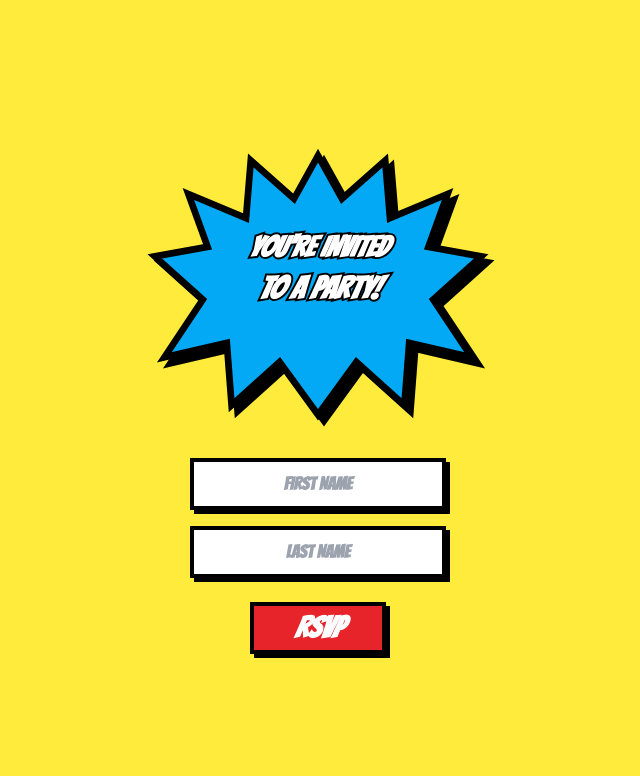
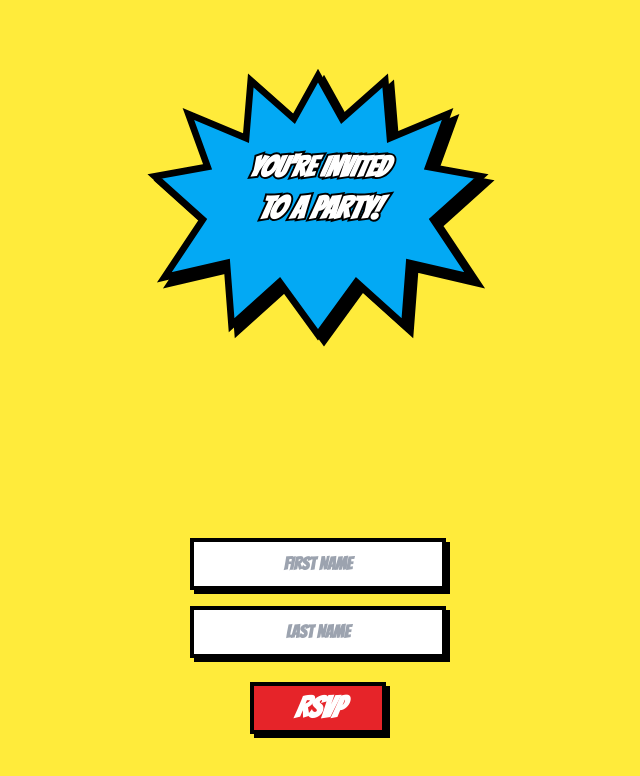
Before and after one commit to mikejm7/hello-world, a Next.js app: page / in a window 1280 px wide. Shown: the top 776 px of the page, without its empty margins (322-962 px from the left). Built offline with nearby package versions, Linux system fonts and the light colour scheme.

Commit message:
Update page.tsx

```diff
--- a/app/page.tsx
+++ b/app/page.tsx
@@ -1,10 +1,53 @@
 'use client';
-import React, { useState, useEffect } from 'react';
+import React, { useState, useEffect, useRef } from 'react';
 import './globals.css';
 
+const WebSlinger = ({ trigger }: { trigger: number }) => {
+  const handRef = useRef<HTMLDivElement>(null);
+  const [coords, setCoords] = useState({ x: 0, y: 0 });
+  const [active, setActive] = useState(false);
+
+  useEffect(() => {
+    setActive(false);
+    const timeout = setTimeout(() => setActive(true), 50);
+    return () => clearTimeout(timeout);
+  }, [trigger]);
+
+  useEffect(() => {
+    let frame: number;
+    const update = () => {
+      if (handRef.current) {
+        const rect = handRef.current.getBoundingClientRect();
+        setCoords({ x: rect.left + 5, y: rect.top + 5 });
+      }
+      frame = requestAnimationFrame(update);
+    };
+    update();
+    return () => cancelAnimationFrame(frame);
+  }, []);
+
+  if (!active) return null;
+
+  return (
+    <div className="fixed inset-0 pointer-events-none z-50">
+      <svg className="absolute inset-0 w-full h-full overflow-visible">
+        <line x1="-200" y1="-200" x2={coords.x} y2={coords.y} stroke="white" strokeWidth="4" className="web-line web-entry-trigger" />
+        <line x1="120%" y1="-200" x2={coords.x} y2={coords.y} stroke="white" strokeWidth="4" className="web-line web-exit-trigger" />
+      </svg>
+      <div className="fixed top-0 left-0 spidey-trigger">
+        <div className="relative w-40 h-40">
+          <img src="/spidey-swing.png" alt="Spidey" className="w-full h-auto drop-shadow-2xl" />
+          <div ref={handRef} className="absolute" style={{ top: '65%', left: '15%', width: '1px', height: '1px' }} />
+        </div>
+      </div>
+    </div>
+  );
+};
+
 export default function SpideyInvite() {
-  const [step, setStep] = useState(1); // 1: Name, 2: Info, 3: Qty, 4: Kids, 5: Final
+  const [step, setStep] = useState(1);
   const [isSwinging, setIsSwinging] = useState(false);
+  const [swingTrigger, setSwingTrigger] = useState(0);
   const [firstName, setFirstName] = useState('');
   const [lastName, setLastName] = useState('');
   const [email, setEmail] = useState('');
@@ -13,18 +56,13 @@ export default function SpideyInvite() {
   const [kidNames, setKidNames] = useState<string[]>([]);
   const [emailSubmitted, setEmailSubmitted] = useState(false);
 
-  // Transition helper
   const triggerTransition = (nextStep: number) => {
     setIsSwinging(true);
+    setSwingTrigger(prev => prev + 1);
     setTimeout(() => {
       setStep(nextStep);
       setIsSwinging(false);
-    }, 2000); // Clears screen during the swing
-  };
-
-  const handleInitialRSVP = (e: React.FormEvent) => {
-    e.preventDefault();
-    if (firstName && lastName) triggerTransition(2);
+    }, 2000);
   };
 
   const handleQtySubmit = (e: React.FormEvent) => {
@@ -33,61 +71,52 @@ export default function SpideyInvite() {
       if (parseInt(kids) > 0) {
         setKidNames(new Array(parseInt(kids)).fill(''));
         setStep(4);
-      } else {
-        triggerTransition(5);
-      }
+      } else triggerTransition(5);
     } else alert("At least 1 adult is required!");
   };
 
   return (
     <main className="relative w-full h-screen overflow-hidden flex flex-col items-center bg-[#FFEB3B]">
+      <WebSlinger trigger={swingTrigger} />
 
-      {/* SPIDEY ANIMATION LAYER */}
-      {isSwinging && (
-        <div className="fixed inset-0 z-50 pointer-events-none">
-          <img src="/spidey-swing.png" alt="Spidey" className="w-64 spidey-active" />
-        </div>
-      )}
-
-      {/* STEP 1: WELCOME SCREEN */}
+      {/* STEP 1: INITIAL SCREEN */}
       {!isSwinging && step === 1 && (
-        <div className="flex flex-col items-center w-full h-full justify-center">
-          <div className="animate-pop transform -translate-y-[10%] mb-12">
+        <div className="flex flex-col items-center justify-center h-full w-full">
+          <div className="animate-pop relative -top-[10%] mb-12">
             <svg viewBox="0 0 600 550" className="w-72 overflow-visible filter drop-shadow-[6px_6px_0px_black]">
               <path d="M300,20 L350,110 L440,30 L450,150 L570,100 L530,210 L640,230 L540,320 L620,440 L490,410 L480,540 L380,450 L300,560 L220,450 L120,540 L110,410 L-20,440 L60,320 L-40,230 L70,210 L30,100 L150,150 L160,30 L250,110 Z" fill="#03A9F4" stroke="black" strokeWidth="14" />
               <text x="50%" y="42%" textAnchor="middle" fontSize="60" fill="white" stroke="black" strokeWidth="8" paintOrder="stroke" className="uppercase font-bold italic">You're Invited</text>
               <text x="50%" y="58%" textAnchor="middle" fontSize="65" fill="white" stroke="black" strokeWidth="8" paintOrder="stroke" className="uppercase font-bold italic">to a Party!</text>
             </svg>
           </div>
-          <form onSubmit={handleInitialRSVP} className="flex flex-col items-center gap-4 w-64 transform translate-y-[10%] animate-pop delay-150">
-            <input name="given-name" autoComplete="given-name" required placeholder="FIRST NAME" value={firstName} onChange={(e) => setFirstName(e.target.value)} className="w-full p-2 border-4 border-black text-center text-lg font-bold bg-white shadow-[4px_4px_0px_black] uppercase outline-none" />
-            <input name="family-name" autoComplete="family-name" required placeholder="LAST NAME" value={lastName} onChange={(e) => setLastName(e.target.value)} className="w-full p-2 border-4 border-black text-center text-lg font-bold bg-white shadow-[4px_4px_0px_black] uppercase outline-none" />
+          <form onSubmit={(e) => { e.preventDefault(); if(firstName && lastName) triggerTransition(2); }}
+                className="flex flex-col items-center gap-4 w-64 relative top-[10%] animate-pop">
+            <input required placeholder="FIRST NAME" value={firstName} onChange={(e) => setFirstName(e.target.value)} className="w-full p-2 border-4 border-black text-center text-lg font-bold bg-white shadow-[4px_4px_0px_black] uppercase outline-none" />
+            <input required placeholder="LAST NAME" value={lastName} onChange={(e) => setLastName(e.target.value)} className="w-full p-2 border-4 border-black text-center text-lg font-bold bg-white shadow-[4px_4px_0px_black] uppercase outline-none" />
             <button type="submit" className="mt-2 bg-[#E62429] text-white text-3xl py-1 px-10 border-4 border-black shadow-[4px_4px_0px_black] uppercase italic font-bold">RSVP</button>
           </form>
         </div>
       )}
 
-      {/* STEP 2: MISSION DETAILS & CHOICE */}
+      {/* STEP 2: DETAILS */}
       {!isSwinging && step === 2 && (
-        <div className="flex flex-col items-center w-full h-full justify-center px-4">
-          <div className="animate-pop mb-4">
+        <div className="flex flex-col items-center justify-center h-full w-full px-4 animate-pop">
+          <div className="mb-4">
             <svg viewBox="0 0 600 350" className="w-64 overflow-visible filter drop-shadow-[6px_6px_0px_black]">
               <path d="M300,20 L350,110 L440,30 L450,150 L570,100 L530,210 L640,230 L540,320 L620,440 L490,410 L480,540 L380,450 L300,560 L220,450 L120,540 L110,410 L-20,440 L60,320 L-40,230 L70,210 L30,100 L150,150 L160,30 L250,110 Z" fill="#E62429" stroke="black" strokeWidth="14" />
               <text x="50%" y="45%" textAnchor="middle" fontSize="80" fill="white" stroke="black" strokeWidth="10" paintOrder="stroke" className="italic uppercase font-bold">Lucas is</text>
               <text x="50%" y="65%" textAnchor="middle" fontSize="80" fill="white" stroke="black" strokeWidth="10" paintOrder="stroke" className="italic uppercase font-bold">Turning 5!</text>
             </svg>
           </div>
-          <p className="animate-pop delay-100 text-2xl uppercase font-bold italic bg-white border-4 border-black px-6 py-1 shadow-[4px_4px_0px_black] transform rotate-1 mb-6">Join us to celebrate!</p>
-
-          <div className="comic-panel animate-pop delay-200 p-4 w-full max-w-[320px] text-center mb-6">
+          <p className="text-2xl uppercase font-bold italic bg-white border-4 border-black px-6 py-1 shadow-[4px_4px_0px_black] transform rotate-1 mb-6">Join us to celebrate!</p>
+          <div className="comic-panel p-4 w-full max-w-[320px] text-center mb-6">
             <p className="text-xl underline mb-2 italic">THE MISSION:</p>
             <p className="text-lg">MARCH 27 @ 2:00 PM</p>
             <p className="text-lg">123 SPIDEY LANE, WEBB CITY</p>
-            <p className="text-sm mt-2">RSVP BY MARCH 15</p>
+            <p className="text-sm mt-2 font-bold">RSVP BY MARCH 15</p>
             <a href="#" className="text-sm underline text-blue-600 block mt-1 uppercase">Donate to Charity</a>
           </div>
-
-          <div className="bg-white border-4 border-black p-4 shadow-[6px_6px_0px_black] text-center w-full max-w-[300px] animate-pop delay-300">
+          <div className="bg-white border-4 border-black p-4 shadow-[6px_6px_0px_black] text-center w-64">
             <h2 className="text-xl mb-4 italic font-bold">ARE YOU COMING?</h2>
             <div className="flex gap-4 justify-center">
               <button onClick={() => setStep(3)} className="bg-green-500 text-white text-2xl py-1 px-8 border-4 border-black font-bold">YES</button>
@@ -99,32 +128,24 @@ export default function SpideyInvite() {
 
       {/* STEP 3: GUEST COUNT */}
       {!isSwinging && step === 3 && (
-        <form onSubmit={handleQtySubmit} className="flex flex-col items-center justify-center h-full w-full px-6 animate-pop">
+        <form onSubmit={handleQtySubmit} className="flex flex-col items-center justify-center h-full w-full animate-pop">
           <div className="comic-panel p-6 w-full max-w-[320px]">
             <h2 className="text-3xl text-center italic underline mb-6 uppercase">Guest Count</h2>
             <div className="space-y-4">
-              <div className="flex justify-between items-center">
-                <label className="text-2xl">ADULTS:</label>
-                <input type="text" inputMode="numeric" required value={adults} onChange={(e) => setAdults(e.target.value)} className="w-16 h-12 text-center border-4 border-black text-2xl font-bold" />
-              </div>
-              <div className="flex justify-between items-center">
-                <label className="text-2xl">KIDS:</label>
-                <input type="text" inputMode="numeric" value={kids} onChange={(e) => setKids(e.target.value)} className="w-16 h-12 text-center border-4 border-black text-2xl font-bold" />
-              </div>
+              <div className="flex justify-between items-center"><label className="text-2xl">ADULTS:</label><input type="text" inputMode="numeric" required value={adults} onChange={(e) => setAdults(e.target.value)} className="w-16 h-12 text-center border-4 border-black text-2xl font-bold" /></div>
+              <div className="flex justify-between items-center"><label className="text-2xl">KIDS:</label><input type="text" inputMode="numeric" value={kids} onChange={(e) => setKids(e.target.value)} className="w-16 h-12 text-center border-4 border-black text-2xl font-bold" /></div>
             </div>
             <button type="submit" className="w-full mt-6 bg-[#E62429] text-white text-3xl py-2 border-4 border-black shadow-[4px_4px_0px_black] uppercase italic font-bold">NEXT</button>
           </div>
         </form>
       )}
 
-      {/* STEP 4: KID NAMES */}
+      {/* STEP 4: KIDS NAMES */}
       {!isSwinging && step === 4 && (
-        <form onSubmit={(e) => { e.preventDefault(); triggerTransition(5); }} className="flex flex-col items-center justify-center h-full w-full px-6 animate-pop">
+        <form onSubmit={(e) => { e.preventDefault(); triggerTransition(5); }} className="flex flex-col items-center justify-center h-full w-full animate-pop">
           <div className="comic-panel p-6 w-full max-w-[320px]">
-            <h2 className="text-xl text-center italic leading-tight mb-4 uppercase">
-              Spidey's Amazing Friends<br/><span className="text-xs normal-case">(your kiddos names)</span>
-            </h2>
-            <div className="max-h-[200px] overflow-y-auto space-y-2 mb-4">
+            <h2 className="text-xl text-center italic leading-tight mb-4 uppercase">Spidey's Amazing Friends<br/><span className="text-xs normal-case">(your kiddos names)</span></h2>
+            <div className="max-h-[150px] overflow-y-auto space-y-2 mb-4">
               {kidNames.map((_, i) => (
                 <input key={i} required placeholder={`FRIEND #${i+1}`} onChange={(e) => { const n = [...kidNames]; n[i] = e.target.value; setKidNames(n); }} className="w-full p-2 border-2 border-black uppercase font-bold text-lg outline-none" />
               ))}
@@ -134,34 +155,28 @@ export default function SpideyInvite() {
         </form>
       )}
 
-      {/* STEP 5: RECEIPT & SUBSCRIBE */}
+      {/* STEP 5: FINAL RECEIPT */}
       {!isSwinging && step === 5 && (
-        <div className="flex flex-col items-center w-full h-full pt-[50vh]">
-          {/* THE BLACK LINE SLIT */}
-          <div className="w-full h-2 bg-black fixed top-[50%] left-0 z-20" />
-
-          <div className="animate-receipt overflow-hidden flex flex-col items-center z-10">
-            <div className="bg-white w-[300px] p-6 receipt-font text-black border-x-2 border-black flex flex-col uppercase font-bold text-sm">
-              <p className="text-center border-b-2 border-black mb-2 text-xl font-black">Daily Bugle RSVP</p>
+        <div className="flex flex-col items-center w-full h-full justify-center relative">
+          <div className="animate-receipt-up overflow-hidden absolute bottom-[50%] flex flex-col justify-end z-10">
+            <div className="bg-white w-[300px] p-6 receipt-font text-black border-x-4 border-t-4 border-black uppercase font-bold text-sm">
               <div className="flex justify-between"><span>DATE:</span><span>MAR 27, 2026</span></div>
               <div className="flex justify-between"><span>TIME:</span><span>2:00 PM</span></div>
               <div className="flex justify-between border-t border-black mt-2 pt-2"><span>ADULTS:</span><span>{adults}</span></div>
               <div className="flex justify-between"><span>KIDS:</span><span>{kids}</span></div>
-              {kidNames.length > 0 && (
-                <div className="mt-2 text-[10px]">
-                  <span>SIDEKICKS: {kidNames.join(', ')}</span>
-                </div>
-              )}
-              <p className="text-center border-t-2 border-black mt-4 pt-2 italic">Thank you for joining the team!</p>
-              <div className="text-center text-[8px] mt-2">--- END OF TICKET ---</div>
+              {kidNames.length > 0 && <div className="mt-2 text-[10px]"><span>NAMES: {kidNames.join(', ')}</span></div>}
+              <p className="text-center border-t-2 border-black mt-4 pt-2 italic text-lg">Thank You!</p>
+              <div className="text-center text-[8px] mt-2">--- CONFIRMED ---</div>
             </div>
           </div>
 
-          <div className="mt-8 flex flex-col items-center gap-2 animate-pop delay-1000">
+          <div className="w-full h-2 bg-black absolute top-[50%] animate-shake z-20" />
+
+          <div className="absolute top-[52%] flex flex-col items-center gap-2 animate-pop delay-1000">
              <h3 className="text-xl uppercase italic font-bold">Stay Updated!</h3>
              {!emailSubmitted ? (
                <form onSubmit={(e) => { e.preventDefault(); setEmailSubmitted(true); }} className="flex flex-col items-center gap-2">
-                 <input type="email" name="email" autoComplete="email" required placeholder="GUEST@EMAIL.COM" value={email} onChange={(e) => setEmail(e.target.value)} className="w-64 p-2 border-4 border-black text-center font-bold bg-white uppercase outline-none" />
+                 <input type="email" required placeholder="GUEST@EMAIL.COM" value={email} onChange={(e) => setEmail(e.target.value)} className="w-64 p-2 border-4 border-black text-center font-bold bg-white uppercase outline-none" />
                  <button type="submit" className="bg-[#E62429] text-white py-1 px-6 border-4 border-black shadow-[3px_3px_0px_black] uppercase italic font-bold">SUBSCRIBE</button>
                </form>
              ) : (
@@ -171,7 +186,6 @@ export default function SpideyInvite() {
         </div>
       )}
 
-      {/* NO STEP */}
       {step === 0 && (
         <div className="flex flex-col items-center justify-center h-full animate-pop">
            <div className="bg-red-600 border-[8px] border-black p-8 text-white text-center rotate-3">
@@ -180,7 +194,6 @@ export default function SpideyInvite() {
            </div>
         </div>
       )}
-
     </main>
   );
-              }
+}
```
